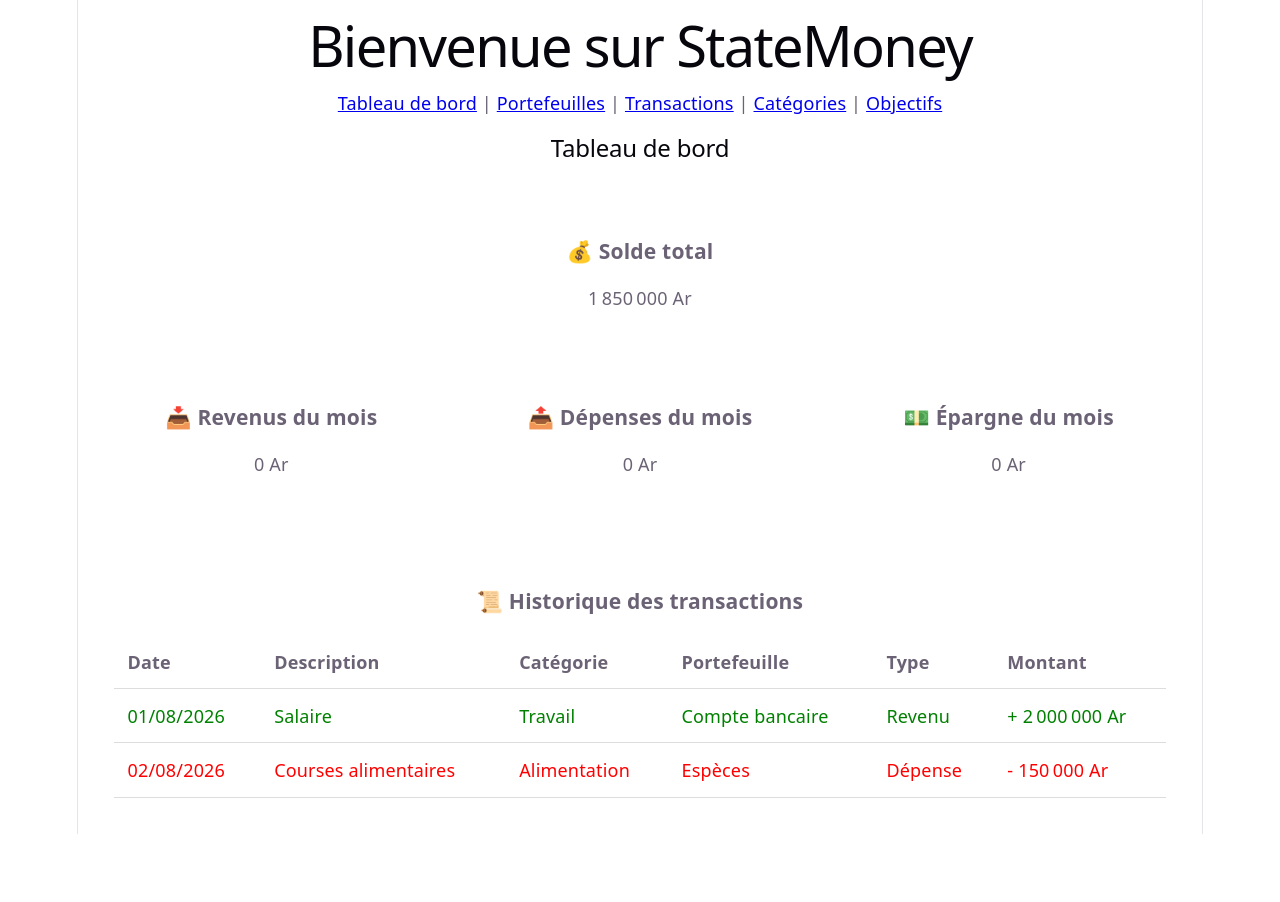
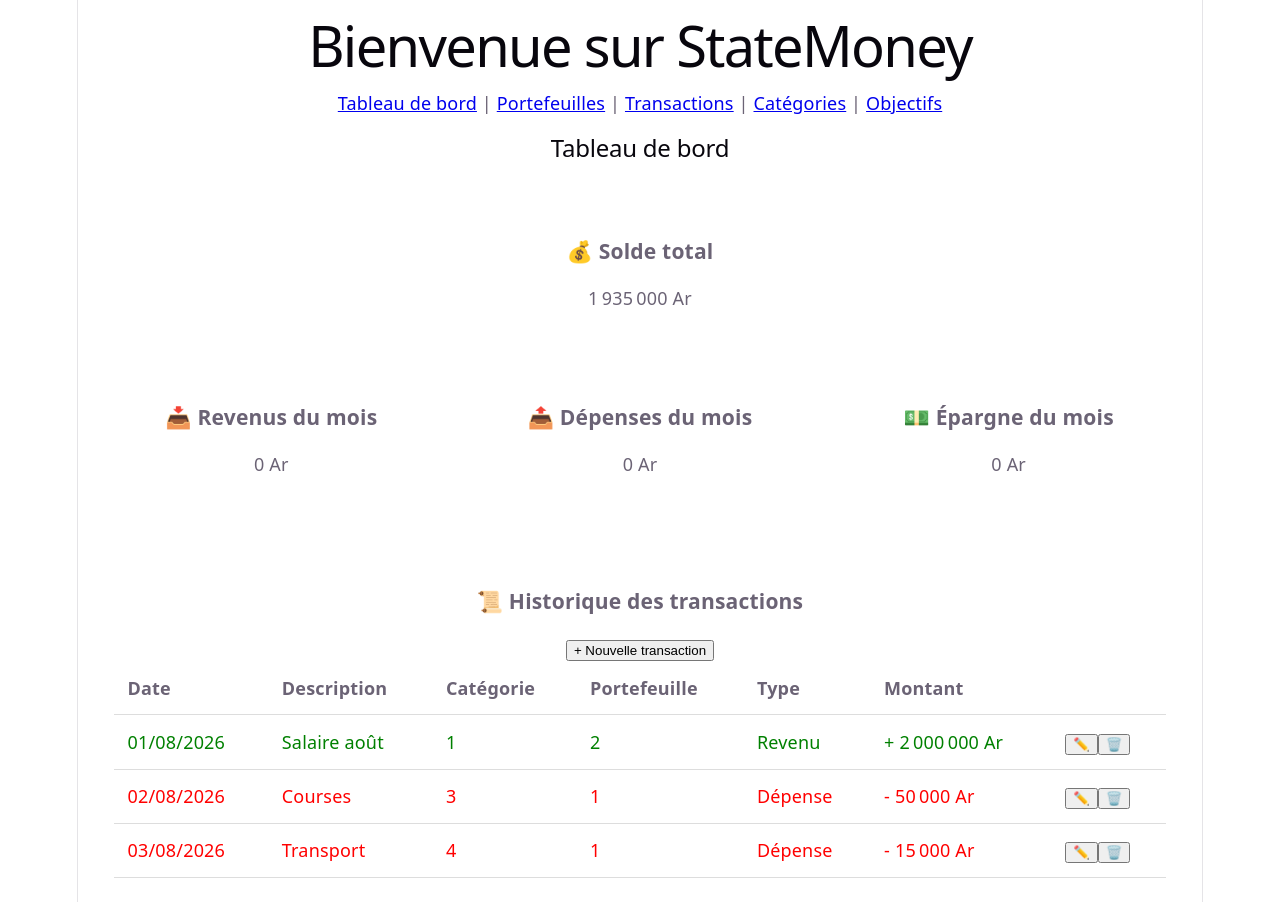
Before and after one commit to stephanie-chan-dev25/StateMoney, a React (Vite) app in the folder frontend/: page / in a window 1280 px wide. Shown: the top 902 px of the page. Before the commit the page ends 834 px from the top, so only its background shows below. Built offline with nearby package versions, Linux system fonts and the light colour scheme.

Commit message:
feat: prepare transaction form and modal

```diff
--- a/frontend/src/components/dashboard/Dashboard.tsx
+++ b/frontend/src/components/dashboard/Dashboard.tsx
@@ -2,8 +2,9 @@ import MonthlyExpenses from "./MonthlyExpenses"
 import MonthlyIncome from "./MonthlyIncome"
 import MonthlySavings from "./MonthlySavings"
 import TotalBalance from "./TotalBalance"
-import TransactionHistory from "./TransactionHistory"
-import { transactions } from "../../data/transactions"
+import TransactionHistory from "./transactions/TransactionHistory"
+import { transactions as initialTransactions } from "../../data/transactions"
+import { useState } from "react"
 import {
   calculateIncome,
   calculateExpenses,
@@ -14,11 +15,27 @@ import {
 import "./Dashboard.css"
 import { calculateIncomeByCategory } from "../../utils/incomeCalculations"
 import { calculateExpensesByCategory } from "../../utils/expenseCalculations"
+import TransactionModal from "./transactions/TransactionModal"
+import { wallets as initialWallets } from "../../data/wallets"
+import { categories as initialCategories } from "../../data/categories"
 type DashboardProps = {
   title: string
 }
 
 function Dashboard({ title }: DashboardProps) {
+  const [transactions, setTransactions] = useState(
+    initialTransactions
+  )
+  const [wallets] = useState(initialWallets)
+  const [categories] = useState(initialCategories)
+  const [isModalOpen, setIsModalOpen] = useState(false)
+  function handleDeleteTransaction(id: number) {
+    setTransactions((currentTransactions) =>
+      currentTransactions.filter(
+        (transaction) => transaction.id !== id
+      )
+    )
+  }
   const currentDate = new Date()
   const currentMonth = currentDate.getMonth()
   const currentYear = currentDate.getFullYear()
@@ -53,8 +70,18 @@ function Dashboard({ title }: DashboardProps) {
 
         <MonthlySavings amount={monthlySavings} />
       </div>
-
-      <TransactionHistory transactions={transactions} />
+      {isModalOpen && (
+        <TransactionModal
+          wallets={wallets}
+          categories={categories}
+        />
+      )}
+      <TransactionHistory
+        transactions={transactions}
+        onDeleteTransaction={handleDeleteTransaction}
+        onEditTransaction={() => {}}
+        onOpenModal={() => setIsModalOpen(true)}
+      />
     </section>
   )
 }
--- /dev/null
+++ b/frontend/src/components/dashboard/transactions/TransactionForm.tsx
@@ -0,0 +1,129 @@
+import { useState } from "react"
+import type { Wallet } from "../../../types/wallet"
+import type { Category } from "../../../types/category"
+import type { Transaction } from "../../../types/transaction"
+type TransactionFormProps = {
+  wallets: Wallet[]
+  categories: Category[]
+  onAddTransaction: (transaction: Transaction) => void
+}
+
+function TransactionForm({
+  wallets,
+  categories,
+  onAddTransaction,
+}: TransactionFormProps) {
+  const [type, setType] = useState<"income" | "expense">("expense")
+  const [amount, setAmount] = useState("")
+  const [description, setDescription] = useState("")
+  const [date, setDate] = useState("")
+  const [walletId, setWalletId] = useState("")
+  const [categoryId, setCategoryId] = useState("")
+  const filteredCategories = categories.filter(
+    (category) => category.type === type
+  )
+  return (
+    <form>
+      <h3>Nouvelle transaction</h3>
+
+      <div>
+        <label htmlFor="type">Type</label>
+
+        <select
+          id="type"
+          value={type}
+          onChange={(event) =>
+            setType(event.target.value as "income" | "expense")
+          }
+        >
+          <option value="income">Revenu</option>
+          <option value="expense">Dépense</option>
+        </select>
+      </div>
+
+      <div>
+        <label htmlFor="amount">Montant</label>
+
+        <input
+          id="amount"
+          type="number"
+          min="0"
+          value={amount}
+          onChange={(event) => setAmount(event.target.value)}
+        />
+      </div>
+
+      <div>
+        <label htmlFor="description">Description</label>
+
+        <input
+          id="description"
+          type="text"
+          value={description}
+          onChange={(event) => setDescription(event.target.value)}
+        />
+      </div>
+
+      <div>
+        <label htmlFor="date">Date</label>
+
+        <input
+          id="date"
+          type="date"
+          value={date}
+          onChange={(event) => setDate(event.target.value)}
+        />
+      </div>
+
+      <div>
+        <label htmlFor="wallet">Portefeuille</label>
+
+        <select
+          id="wallet"
+          value={walletId}
+          onChange={(event) => setWalletId(event.target.value)}
+        >
+          {wallets.map((wallet) => (
+            <option
+              key={wallet.id}
+              value={wallet.id}
+            >
+              {wallet.name}
+            </option>
+          ))}
+        </select>
+      </div>
+
+      <div>
+        <label htmlFor="category">Catégorie</label>
+
+        <select
+          id="category"
+          value={categoryId}
+          onChange={(event) => setCategoryId(event.target.value)}
+        >
+          {filteredCategories.map((category) => (
+            <option
+              key={category.id}
+              value={category.id}
+            >
+              {category.name}
+            </option>
+          ))}
+        </select>
+      </div>
+
+      <div>
+        <button type="button">
+          Annuler
+        </button>
+
+        <button type="submit">
+          Ajouter
+        </button>
+      </div>
+    </form>
+  )
+}
+
+export default TransactionForm
--- a/frontend/src/components/dashboard/TransactionHistory.tsx
+++ b/frontend/src/components/dashboard/transactions/TransactionHistory.tsx
@@ -1,15 +1,32 @@
 import TransactionItem from "./TransactionItem"
-import type { Transaction } from "../../types/transaction"
+import type { Transaction } from "../../../types/transaction"
 import "./TransactionHistory.css"
 
 type TransactionHistoryProps = {
   transactions: Transaction[]
+  onDeleteTransaction: (id: number) => void
+  onEditTransaction: (transaction: Transaction) => void
+  onOpenModal: () => void
 }
 
-function TransactionHistory({ transactions }: TransactionHistoryProps) {
+function TransactionHistory({
+  transactions,
+  onDeleteTransaction,
+  onEditTransaction,
+  onOpenModal,
+}: TransactionHistoryProps) {
   return (
     <section className="transaction-history">
-      <h3>📜 Historique des transactions</h3>
+      <div className="transaction-history-header">
+        <h3>📜 Historique des transactions</h3>
+
+        <button
+          type="button"
+          onClick={onOpenModal}
+        >
+          + Nouvelle transaction
+        </button>
+      </div>
 
       <table>
         <thead>
@@ -20,6 +37,7 @@ function TransactionHistory({ transactions }: TransactionHistoryProps) {
             <th>Portefeuille</th>
             <th>Type</th>
             <th>Montant</th>
+            <th></th>
           </tr>
         </thead>
 
@@ -28,6 +46,8 @@ function TransactionHistory({ transactions }: TransactionHistoryProps) {
             <TransactionItem
               key={transaction.id}
               transaction={transaction}
+              onDeleteTransaction={onDeleteTransaction}
+              onEditTransaction={onEditTransaction}
             />
           ))}
         </tbody>
--- a/frontend/src/components/dashboard/TransactionItem.tsx
+++ b/frontend/src/components/dashboard/transactions/TransactionItem.tsx
@@ -1,7 +1,9 @@
-import type { Transaction } from "../../types/transaction"
+import type { Transaction } from "../../../types/transaction"
 import "./TransactionItem.css"
 type TransactionItemProps = {
   transaction: Transaction
+  onDeleteTransaction: (id: number) => void
+  onEditTransaction: (transaction: Transaction) => void
 }
 function getTransactionTypeLabel(type: "income" | "expense") {
   return type === "income" ? "Revenu" : "Dépense"
@@ -14,18 +16,45 @@ function formatTransactionAmount(amount: number, type: "income" | "expense") {
 }
 function TransactionItem({
   transaction,
+  onDeleteTransaction,
+  onEditTransaction
 }: TransactionItemProps) {
-  const { description, amount, type, date, category, wallet } = transaction
-  const isIncome = type === "income"
+  const {
+    description,
+    amount,
+    type,
+    date,
+    categoryId,
+    walletId
+  } = transaction
 
   return (
   <tr className={getTransactionTypeClass(type)}>
     <td>{date.toLocaleDateString("fr-FR")}</td>
     <td>{description}</td>
-    <td>{category}</td>
-    <td>{wallet}</td>
+    <td>{categoryId}</td>
+    <td>{walletId}</td>
     <td>{getTransactionTypeLabel(type)}</td>
     <td>{formatTransactionAmount(amount, type)}</td>
+    <td>
+      <button
+        type="button"
+        onClick={() =>
+          onEditTransaction(transaction)
+        }
+      >
+        ✏️
+      </button>
+
+      <button
+        type="button"
+        onClick={() =>
+          onDeleteTransaction(transaction.id)
+        }
+      >
+        🗑️
+      </button>
+    </td>
   </tr>
   )
 }
--- /dev/null
+++ b/frontend/src/components/dashboard/transactions/TransactionModal.tsx
@@ -0,0 +1,25 @@
+import TransactionForm from "./TransactionForm"
+import type { Wallet } from "../../../types/wallet"
+import type { Category } from "../../../types/category"
+type TransactionModalProps = {
+  wallets: Wallet[]
+  categories: Category[]
+}
+
+function TransactionModal({
+  wallets,
+  categories,
+}: TransactionModalProps) {
+  return (
+    <div className="transaction-modal-overlay">
+      <div className="transaction-modal">
+        <TransactionForm
+          wallets={wallets}
+          categories={categories}
+        />
+      </div>
+    </div>
+  )
+}
+
+export default TransactionModal
--- a/frontend/src/data/transactions.ts
+++ b/frontend/src/data/transactions.ts
@@ -3,20 +3,29 @@ import type { Transaction } from "../types/transaction"
 export const transactions: Transaction[] = [
   {
     id: 1,
-    description: "Salaire",
     amount: 2000000,
+    date: new Date("2026-08-01"),
     type: "income",
-    date: new Date("2026-08-01"),
-    category: "Travail",
-    wallet: "Compte bancaire"
+    categoryId: 1,
+    walletId: 2,
+    description: "Salaire août",
   },
   {
     id: 2,
-    description: "Courses alimentaires",
-    amount: 150000,
+    amount: 50000,
+    date: new Date("2026-08-02"),
     type: "expense",
-    date: new Date("2026-08-02"),
-    category: "Alimentation",
-    wallet: "Espèces"
-  }
+    categoryId: 3,
+    walletId: 1,
+    description: "Courses",
+  },
+  {
+    id: 3,
+    amount: 15000,
+    date: new Date("2026-08-03"),
+    type: "expense",
+    categoryId: 4,
+    walletId: 1,
+    description: "Transport",
+  },
 ]
--- a/frontend/src/types/transaction.ts
+++ b/frontend/src/types/transaction.ts
@@ -5,7 +5,7 @@ export interface Transaction {
   amount: number
   date: Date
   type: TransactionType
-  category: string
-  wallet: string
+  categoryId: number
+  walletId: number
   description: string
 }
```
Also changed, not shown: frontend/src/components/dashboard/transactions/TransactionHistory.css (renamed from frontend/src/components/dashboard/TransactionHistory.css), frontend/src/components/dashboard/transactions/TransactionItem.css (renamed from frontend/src/components/dashboard/TransactionItem.css).
